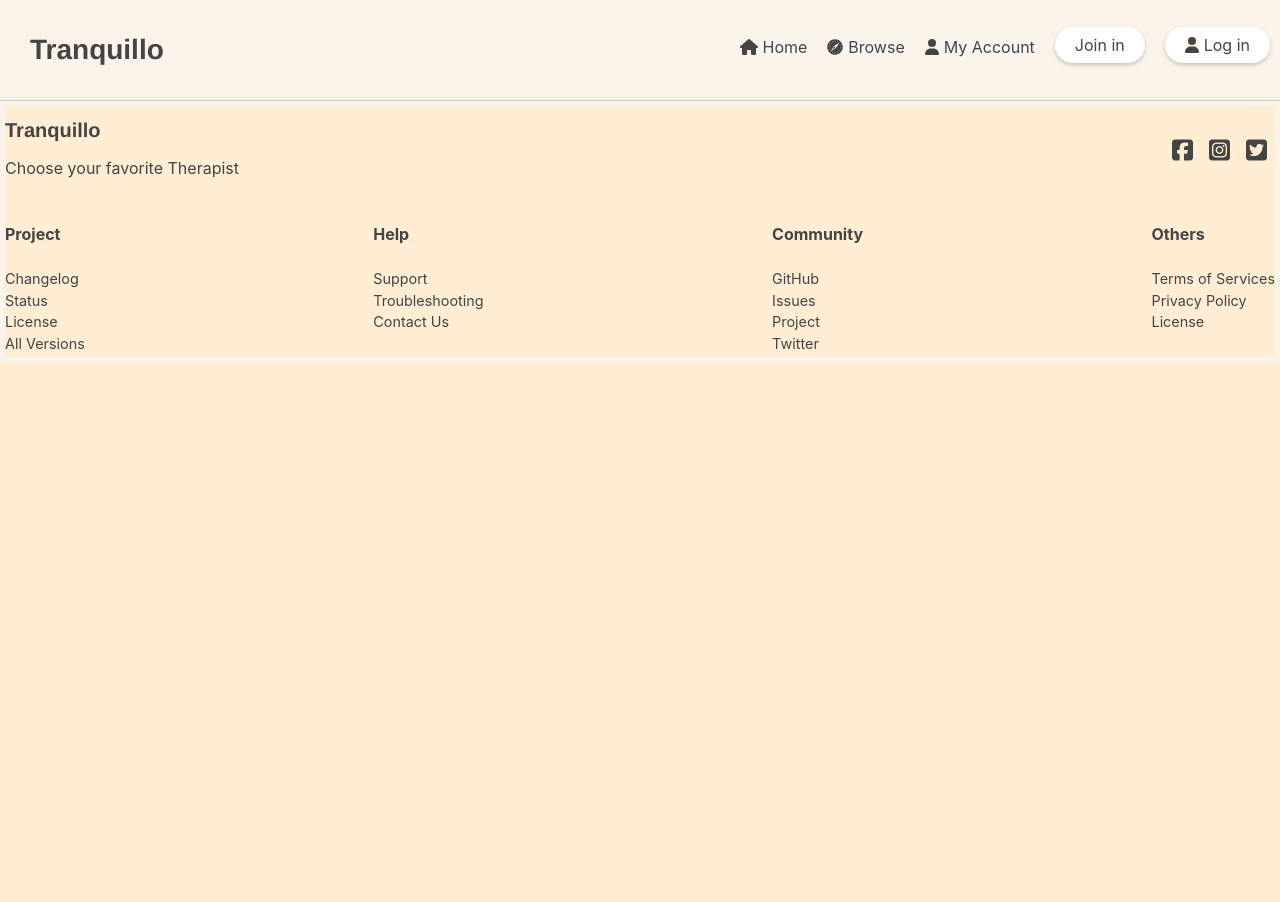
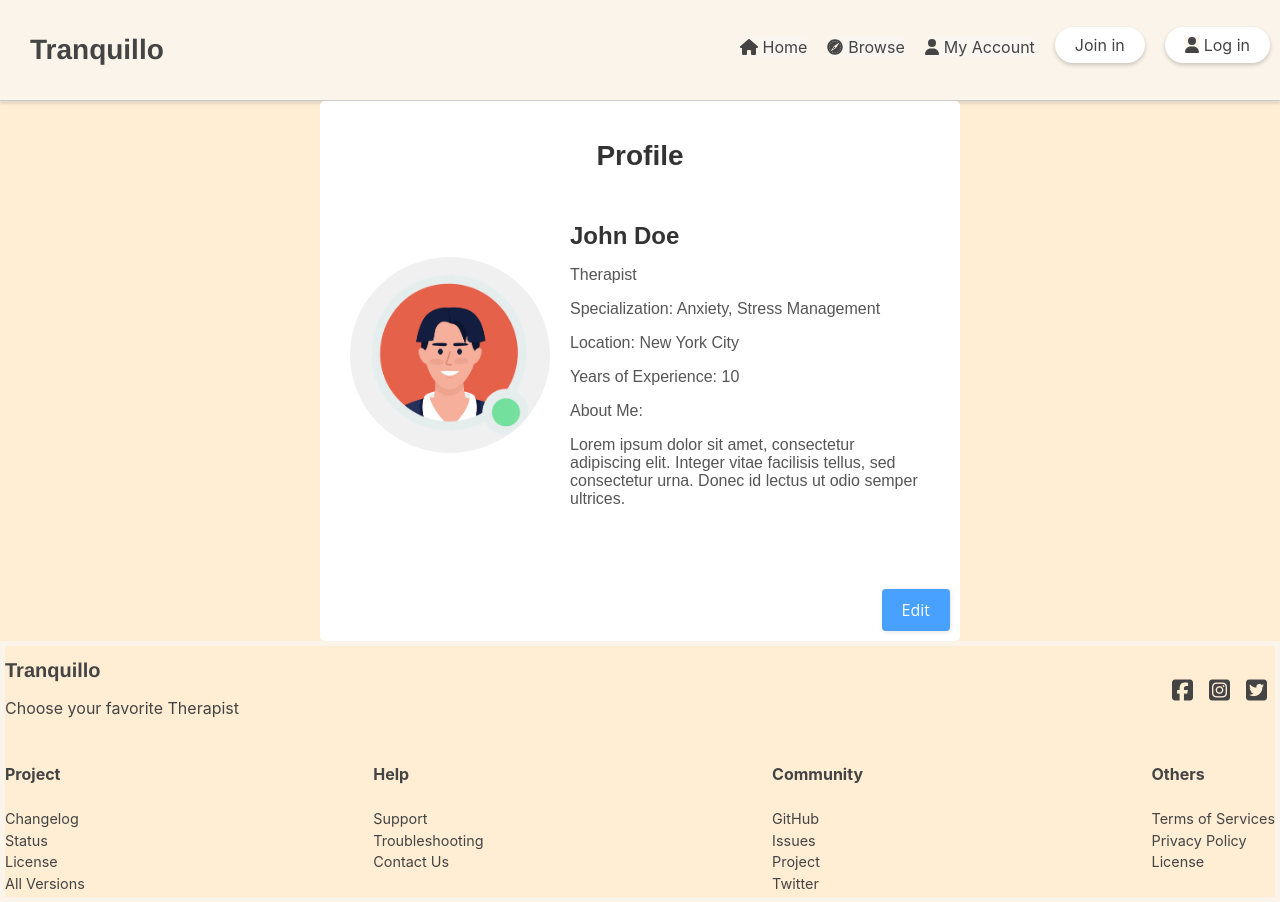
Before and after one commit to altina2801/LabKurs1, a React (Create React App) app in the folder front/: page /profileedit in a window 1280 px wide. Before the commit the page ends 800 px from the top, so only its background shows below. Built offline with nearby package versions, Linux system fonts and the light colour scheme; the HTML template or start-up script is replaced by a standard one.

Commit message:
changes made on the therapist register design

```diff
--- a/front/src/App.js
+++ b/front/src/App.js
@@ -24,6 +24,7 @@ import Profile from './components/profile';
 import TherapistRegister from './components/TherapistRegister';
 import ChatBox from './components/chatbox';
 import UserProfile from './components/userProfile';
+import ProfileEdit from './components/profileedit';
 
 function App() {
   return (
@@ -54,7 +55,7 @@ function App() {
           <Route path="/therapistregister" element={<TherapistRegister />} />
           <Route path="/chatbox" element={<ChatBox />} />
           <Route path="/userProfile" element={<UserProfile />} />
-
+          <Route path="/profileedit" element={<ProfileEdit />} />
 
         </Routes>
         <Footer />
--- a/front/src/components/TherapistRegister.js
+++ b/front/src/components/TherapistRegister.js
@@ -1,8 +1,9 @@
-import { useState } from 'react';
+import React, { useState } from 'react';
 import axios from 'axios';
 import { toast } from 'react-toastify';
 import 'react-toastify/dist/ReactToastify.css';
 import { useNavigate } from 'react-router-dom';
+import "../css/TherapistRegister.css";
 
 const TherapistRegister = () => {
   const navigate = useNavigate();
@@ -26,11 +27,11 @@ const TherapistRegister = () => {
     const file = e.target.files[0];
     setImage(file);
   };
+
   const handleSubmit = async (e) => {
     e.preventDefault();
     console.log('Form submitted');
     // Rest of the code
-
 
     const formData = new FormData();
     formData.append('name', name);
@@ -65,6 +66,7 @@ const TherapistRegister = () => {
     <div className="register-container">
       <form onSubmit={handleSubmit}>
         <h2 className="the-register-name">Register</h2>
+        <div className="input-row">
           <div className="input-field">
             <i className="fa fa-user"></i>
             <input type="text" placeholder="First and last name" name="name" value={name} onChange={(e) => setName(e.target.value)} required />
@@ -77,7 +79,8 @@ const TherapistRegister = () => {
             <i className="fa fa-lock"></i>
             <input type="password" placeholder="Password" name="password" value={password} onChange={(e) => setPassword(e.target.value)} required />
           </div>
-        {/* Add input fields for the remaining attributes */}
+        </div>
+        <div className="input-row">
           <div className="input-field">
             <i className="fa fa-calendar"></i>
             <input type="date" placeholder="Date of Birth" name="date_of_birth" value={dateOfBirth} onChange={(e) => setDateOfBirth(e.target.value)} required />
@@ -91,6 +94,8 @@ const TherapistRegister = () => {
               <option value="other">Other</option>
             </select>
           </div>
+        </div>
+        <div className="input-row">
           <div className="input-field">
             <i className="fa fa-file"></i>
             <textarea placeholder="Resume" name="resume" value={resume} onChange={(e) => setResume(e.target.value)} required></textarea>
@@ -99,6 +104,8 @@ const TherapistRegister = () => {
             <i className="fa fa-certificate"></i>
             <textarea placeholder="Certifications" name="certifications" value={certifications} onChange={(e) => setCertifications(e.target.value)} required></textarea>
           </div>
+        </div>
+        <div className="input-row">
           <div className="input-field">
             <i className="fa fa-users"></i>
             <select name="profession_type" value={professionType} onChange={(e) => setProfessionType(e.target.value)} required>
@@ -111,6 +118,8 @@ const TherapistRegister = () => {
             <i className="fa fa-image"></i>
             <input type="file" accept="image/*" name="image" onChange={handleImageChange} required />
           </div>
+        </div>
+        <div className="input-row">
           <div className="input-field">
             <i className="fa fa-lock"></i>
             <input type="password" placeholder="Confirm Password" name="confirm_password" value={confirmPassword} onChange={(e) => setConfirmPassword(e.target.value)} required />
@@ -119,6 +128,8 @@ const TherapistRegister = () => {
             <i className="fa fa-check"></i>
             <input type="text" placeholder="Skills" name="skills" value={skills} onChange={(e) => setSkills(e.target.value)} required />
           </div>
+        </div>
+        <div className="input-row">
           <div className="input-field">
             <i className="fa fa-check"></i>
             <input type="text" placeholder="Specializations" name="specializations" value={specializations} onChange={(e) => setSpecializations(e.target.value)} required />
@@ -127,6 +138,8 @@ const TherapistRegister = () => {
             <i className="fa fa-file"></i>
             <input type="text" placeholder="CV" name="cv" value={cv} onChange={(e) => setCV(e.target.value)} required />
           </div>
+        </div>
+        <div className="input-row">
           <div className="input-field">
             <i className="fa fa-info-circle"></i>
             <textarea placeholder="About" name="about" value={about} onChange={(e) => setAbout(e.target.value)} required></textarea>
@@ -135,6 +148,7 @@ const TherapistRegister = () => {
             <i className="fa fa-info-circle"></i>
             <textarea placeholder="Description" name="description" value={description} onChange={(e) => setDescription(e.target.value)} required></textarea>
           </div>
+        </div>
         <button type="submit">Register</button>
       </form>
     </div>
--- /dev/null
+++ b/front/src/components/profileedit.js
@@ -0,0 +1,143 @@
+import React, { useState } from 'react';
+import '../css/profile.css';
+
+const ProfileEdit = () => {
+  const [isEditing, setIsEditing] = useState(false);
+  const [profileInfo, setProfileInfo] = useState({
+    name: 'John Doe',
+    therapistType: 'Therapist',
+    specialization: 'Anxiety, Stress Management',
+    location: 'New York City',
+    yearsOfExperience: 10,
+    about: 'Lorem ipsum dolor sit amet, consectetur adipiscing elit. Integer vitae facilisis tellus, sed consectetur urna. Donec id lectus ut odio semper ultrices.',
+    profilePicture: require('../images/therapist1.webp'),
+  });
+
+  const specializationOptions = ['Anxiety', 'Stress Management', 'Depression', 'Relationship Issues', 'Self-esteem', 'Trauma'];
+
+  const handleEdit = () => {
+    setIsEditing(true);
+  };
+
+  const handleSave = () => {
+    setIsEditing(false);
+    // Save the updated profile information to the server
+    // You can access the updated values from the profileInfo state
+    console.log('Updated profile:', profileInfo);
+  };
+
+  const handleInputChange = (e) => {
+    const { name, value } = e.target;
+    setProfileInfo((prevInfo) => ({ ...prevInfo, [name]: value }));
+  };
+
+  const handleImageUpload = (e) => {
+    const file = e.target.files[0];
+    const reader = new FileReader();
+
+    reader.onloadend = () => {
+      setProfileInfo((prevInfo) => ({ ...prevInfo, profilePicture: reader.result }));
+    };
+
+    if (file) {
+      reader.readAsDataURL(file);
+    }
+  };
+
+  return (
+    <div className={`profile-container ${isEditing ? 'editing' : ''}`}>
+      <div className="profile-header">
+        <h1>Profile</h1>
+      </div>
+      <div className="profile-content">
+        <div className="profile-picture">
+          <img src={profileInfo.profilePicture} alt="Profile Picture" />
+          {isEditing && (
+            <div className='profile-picture-upload'>
+              <input type="file" onChange={handleImageUpload} />
+            </div>
+          )}
+        </div>
+        <div className="profile-details">
+          <h2>
+            {isEditing ? (
+              <input
+                type="text"
+                name="name"
+                value={profileInfo.name}
+                onChange={handleInputChange}
+              />
+            ) : (
+              profileInfo.name
+            )}
+          </h2>
+          <p>{profileInfo.therapistType}</p>
+          <p>
+            Specialization:{' '}
+            {isEditing ? (
+              <select
+                name="specialization"
+                value={profileInfo.specialization}
+                onChange={handleInputChange}
+              >
+                {specializationOptions.map((option) => (
+                  <option key={option} value={option}>
+                    {option}
+                  </option>
+                ))}
+              </select>
+            ) : (
+              profileInfo.specialization
+            )}
+          </p>
+          <p>
+            Location:{' '}
+            {isEditing ? (
+              <input
+                type="text"
+                name="location"
+                value={profileInfo.location}
+                onChange={handleInputChange}
+              />
+            ) : (
+              profileInfo.location
+            )}
+          </p>
+          <p>
+            Years of Experience:{' '}
+            {isEditing ? (
+              <input
+                type="number"
+                name="yearsOfExperience"
+                value={profileInfo.yearsOfExperience}
+                onChange={handleInputChange}
+              />
+            ) : (
+              profileInfo.yearsOfExperience
+            )}
+          </p>
+          <p>About Me:</p>
+          <p>
+            {isEditing ? (
+              <textarea
+                name="about"
+                value={profileInfo.about}
+                onChange={handleInputChange}
+              />
+            ) : (
+              profileInfo.about
+            )}
+          </p>
+          <div className="edit-button">
+            {isEditing ? (
+              <button onClick={handleSave}>Save</button>
+            ) : (
+              <button onClick={handleEdit}>Edit</button>
+            )}
+          </div>
+        </div>
+      </div>
+    </div>
+  );
+};
+export default ProfileEdit;
--- a/front/src/css/RegistrationPage.css
+++ b/front/src/css/RegistrationPage.css
@@ -53,20 +53,22 @@
     display: flex;
     justify-content: center;
     align-items: center;
-    background-color:  antiquewhite;
+    background-color:  rgb(255, 237, 212);
     text-decoration: none;
   }
 
 
   .therapist-registration-button:hover,
   .user-registration-button:hover {
-    background-color: #e7e7e7;
+    background-color:  rgb(255, 237, 212);
     box-shadow:  0px 5px 5px 2px rgba(142, 142, 142, 0.5);
     transform: scale(1.05);
     transition: all 0.2s ease-in-out;
+    color: black;
   }
 
-  .registration-buttons a {
+  .registration-button span:hover {
     text-decoration: none;
-    background-color:  rgb(254, 250, 245);
+    background-color: #e7e7e7;
+   color: black;
   }
--- a/front/src/css/TherapistRegister.css
+++ b/front/src/css/TherapistRegister.css
@@ -1,52 +1,79 @@
-.register-form-container {
-    max-width: 500px;
+.register-container {
+
   margin: 0 auto;
   padding: 20px;
-    border: 1px solid #ccc;
+  background-color: #f1f1f1;
   border-radius: 5px;
-    background-color: #f9f9f9;
+  display: flex;
+  flex-wrap: wrap;
+  justify-content: center;
+}
+.register-container form {
+  max-width: 800px;
+}
+.input-row {
+  display: flex;
+  width: 100%;
+  margin-bottom: 10px;
 }
 
-  .register-form-container h1 {
-    text-align: center;
-    margin-bottom: 20px;
+
+
+
+.input-field input,
+.input-field textarea,
+.input-field select {
+  padding-left: 30px; /* Add padding to create space for the logo */
+}
+
+.input-field input,
+.input-field select,
+.input-field textarea {
+  width: 100%;
+  padding: 10px 40px 10px 30px;
+  font-size: 16px;
+  border: 1px solid #ccc;
+  border-radius: 4px;
   background-color: white;
 }
 
-  .form-group {
-    margin-bottom: 15px;
-    background-color: white;
+.input-field input[type="file"] {
+  padding: 10px;
 }
 
-  .form-group input,
-  .form-group textarea {
-    width: 100%;
-    padding: 10px;
-    border: 1px solid #ccc;
-    border-radius: 5px;
+.input-field textarea {
+  height: 80px;
 }
 
-  .form-group input[type='file'] {
-    padding: 5px;
-    background-color: white;
-  }
-
-  .form-group textarea {
-    height: 100px;
-  }
-
-  button[type='submit'] {
+button[type="submit"] {
   display: block;
   width: 100%;
   padding: 10px;
+  margin-top: 10px;
+  background-color: #4caf50;
+  color: white;
   border: none;
-    border-radius: 5px;
-    background-color: #007bff;
-    color: #fff;
-    font-weight: bold;
+  border-radius: 4px;
   cursor: pointer;
+  font-size: 16px;
 }
 
-  button[type='submit']:hover {
-    background-color: #0056b3;
+button[type="submit"]:hover {
+  background-color: #45a049;
 }
+
+/* Additional styles */
+.the-register-name {
+  text-align: center;
+  margin-bottom: 20px;
+}
+
+.fa {
+  display: block;
+  font-size: 18px;
+  position: absolute;
+  top: 50%;
+  right: 10px;
+  transform: translateY(-50%);
+  color: #88c3a9; /* Change the color to pastel green */
+}
```
Lines whose indentation alone changed are shown as unchanged.
